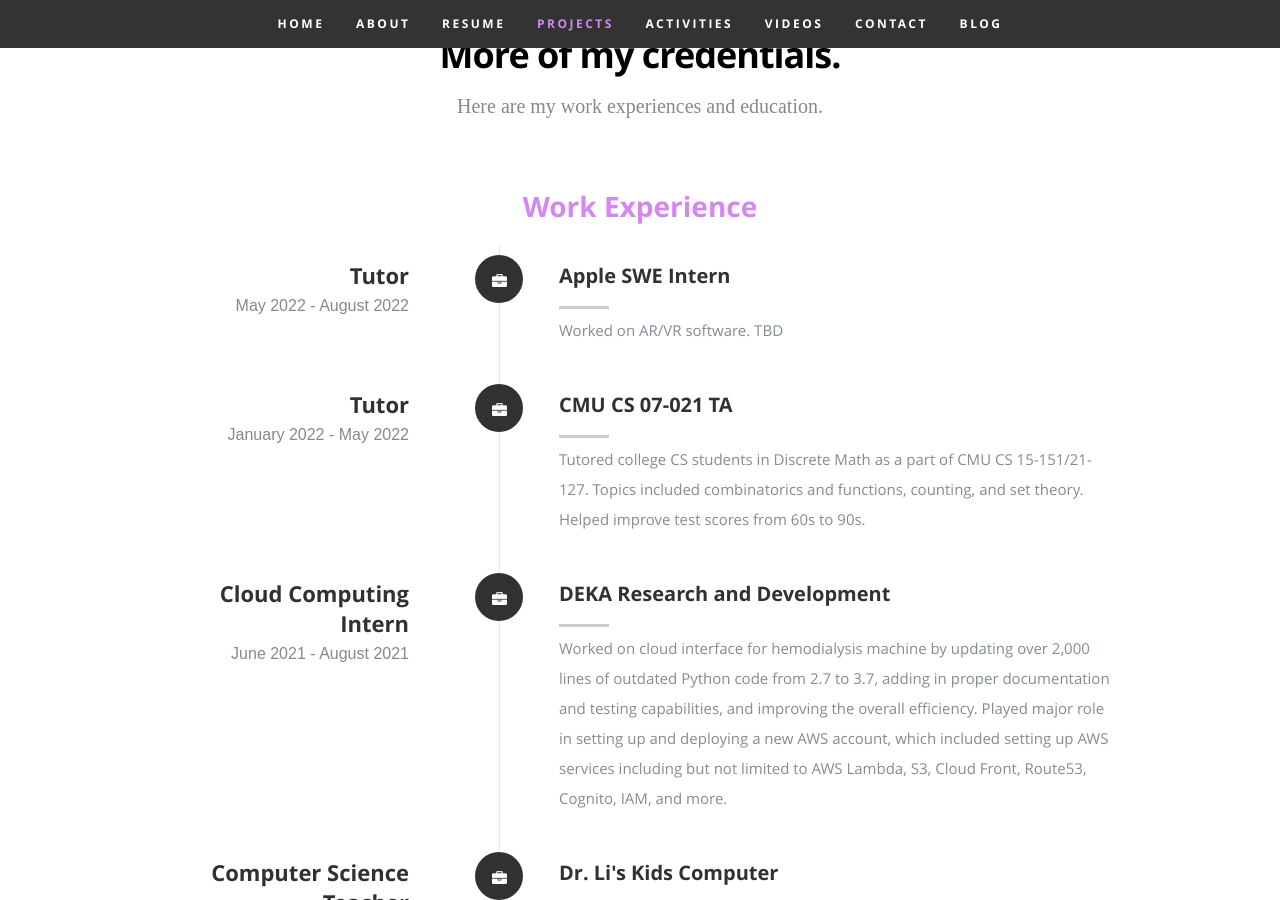
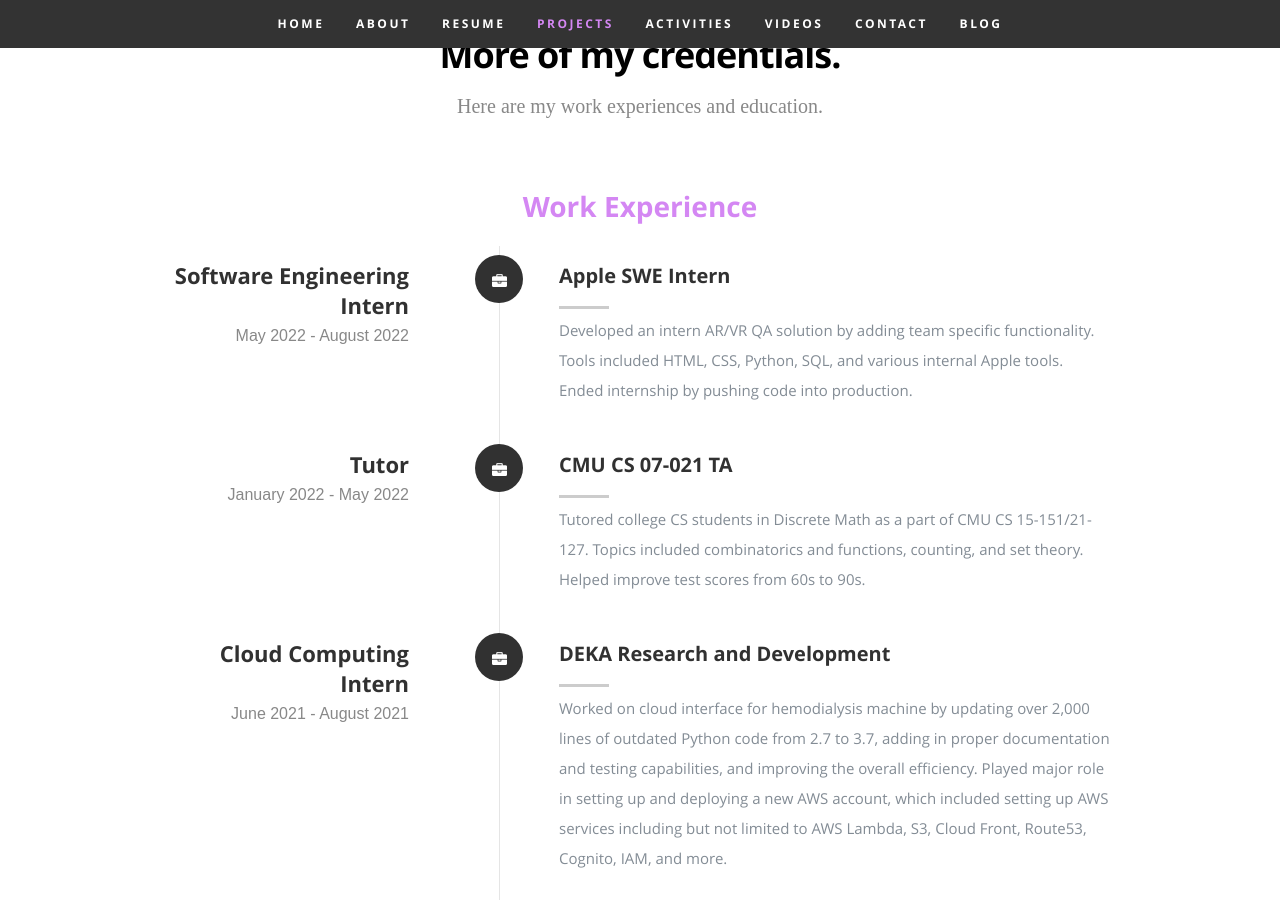
Before and after one commit to AvantikaNaik/AvantikaNaik.github.io, a Jekyll site: the page index.html, which Jekyll copies as it is, in a window 1280 px wide and 900 px high, scrolled down 2241 px. Built offline with Jekyll 4.4.1, drawn with Linux system fonts in a browser that asks for light colours; nearby versions of some CDN libraries.

Commit message:
added update for apple internship

```diff
--- a/index.html
+++ b/index.html
@@ -204,13 +204,13 @@
                   </div>
 
                   <div class="timeline-header">
-                     <h3>Tutor</h3>
+                     <h3>Software Engineering Intern</h3>
                      <p>May 2022 - August 2022</p>
                   </div>
 
                   <div class="timeline-content">
                      <h4>Apple SWE Intern</h4>
-                     <p> Worked on AR/VR software. TBD
+                     <p> Developed an intern AR/VR QA solution by adding team specific functionality. Tools included HTML, CSS, Python, SQL, and various internal Apple tools. Ended internship by pushing code into production.
                      </p>
                   </div>
 
```
